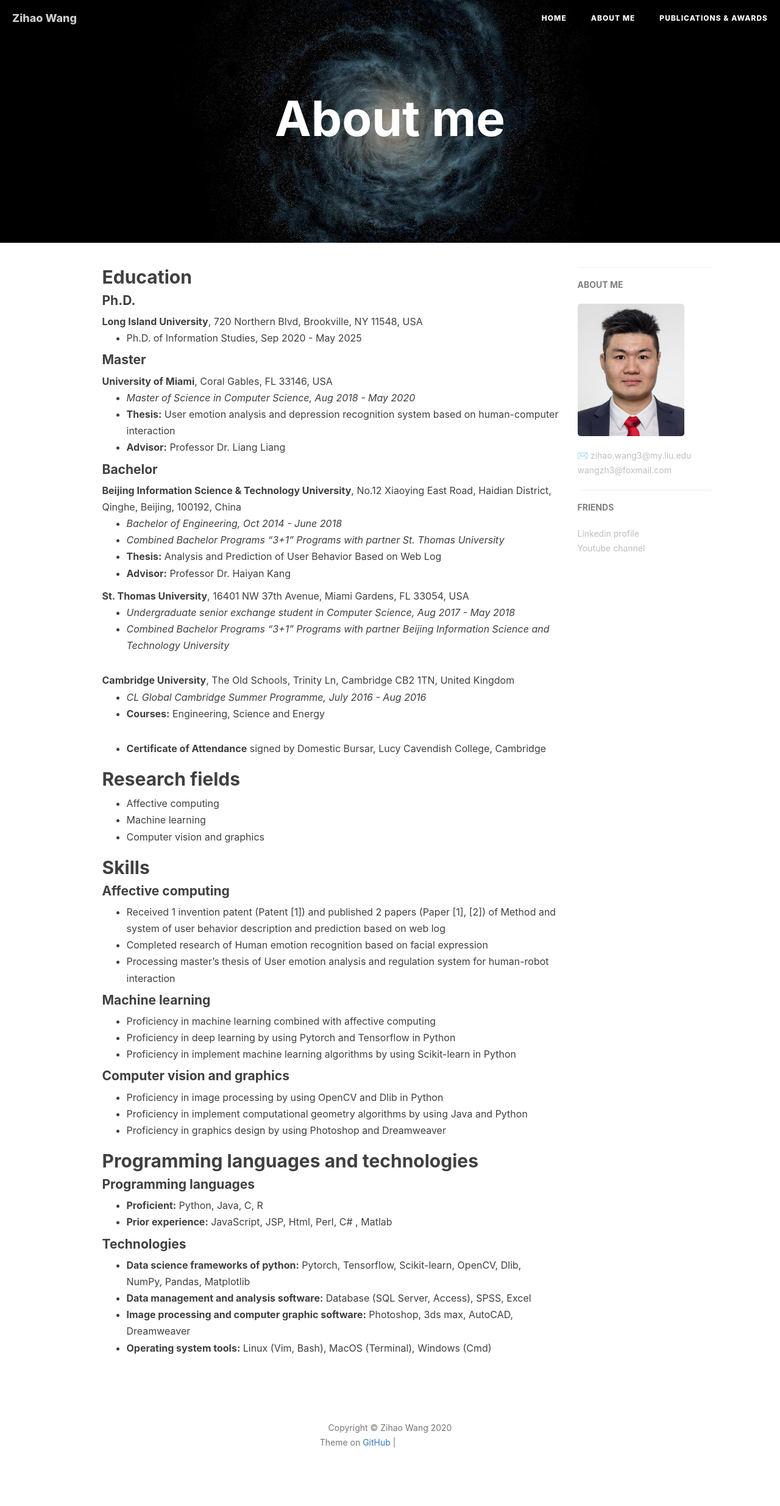
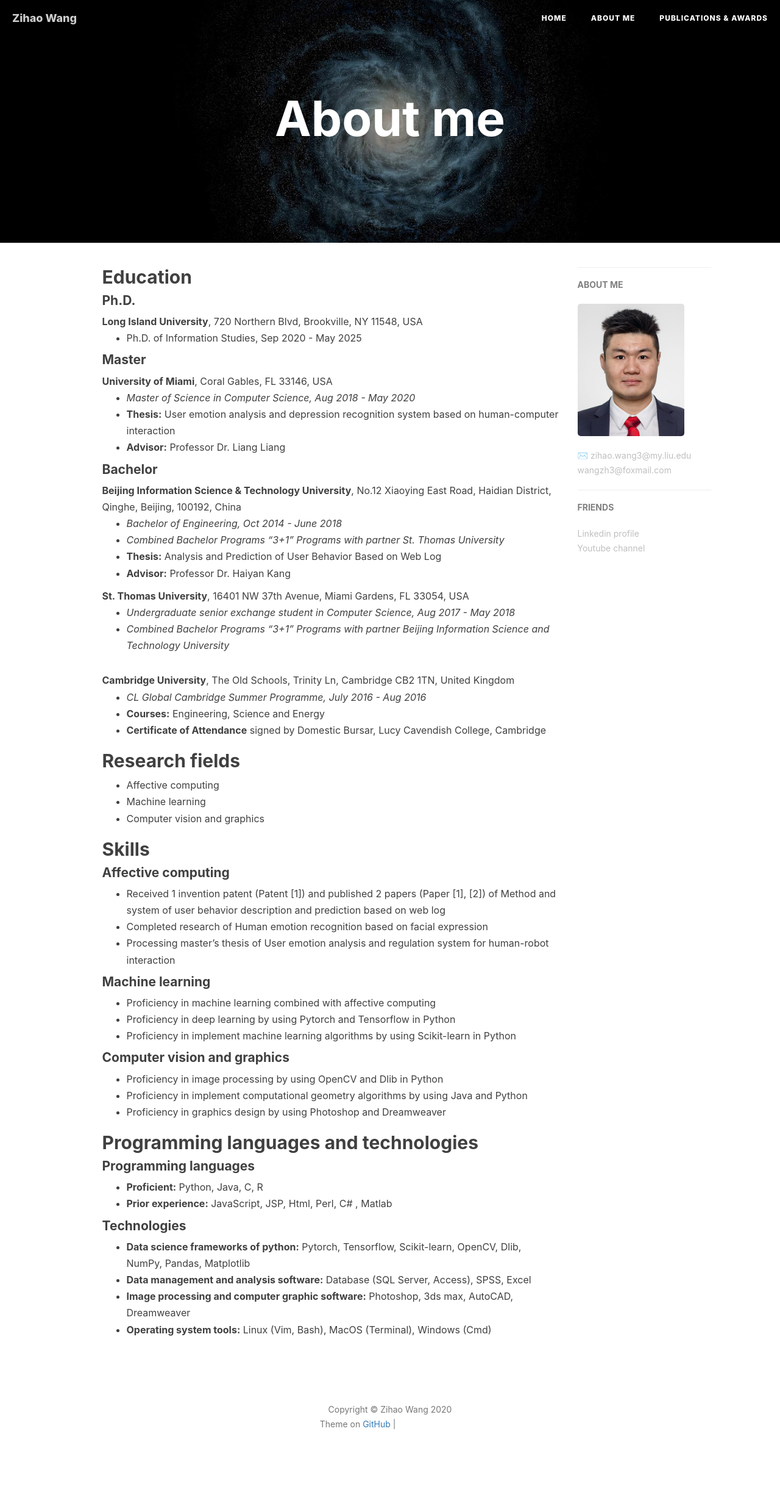
Before and after one commit to wangzh3/wangzh3.github.io, a Jekyll site: the page built from about.html, in a window 1280 px wide. Shown: the whole page at 61% size. Built offline with Jekyll 4.4.1, drawn with Linux system fonts in a browser that asks for light colours; nearby versions of some CDN libraries; comment, search, counter and statistics services are not loaded; after the commit the page ends 2439 px from its top, so only the background shows below that; grey boxes are pictures that could not be loaded.

```diff
--- a/about.html
+++ b/about.html
@@ -37,7 +37,7 @@ header-img: "img/post-bg-desk.jpg"
     <strong>Cambridge University</strong>, The Old Schools, Trinity Ln, Cambridge CB2 1TN, United Kingdom
     <ul>
     <li><i>CL Global Cambridge Summer Programme, July 2016 - Aug 2016</i></li>
-    <li><strong>Courses:</strong> Engineering, Science and Energy</p></li>
+    <li><strong>Courses:</strong> Engineering, Science and Energy</li>
     <li><strong>Certificate of Attendance</strong> signed by Domestic Bursar, Lucy Cavendish College, Cambridge</li>
     </ul>
     <h2><strong>Research fields</strong></h2>
```
